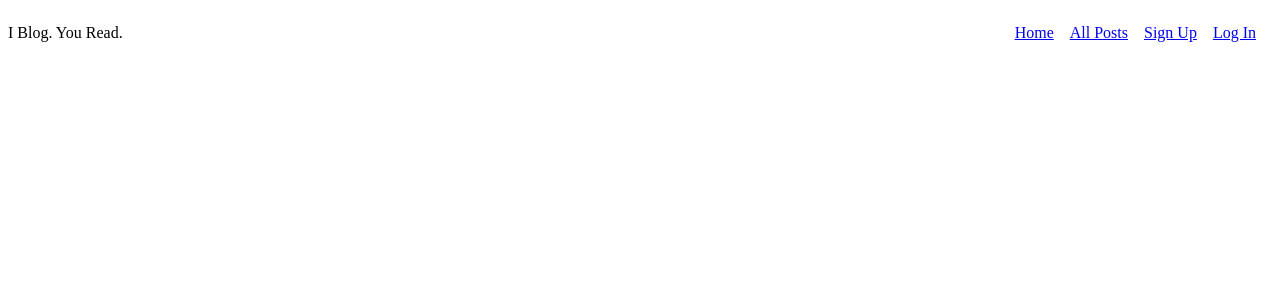
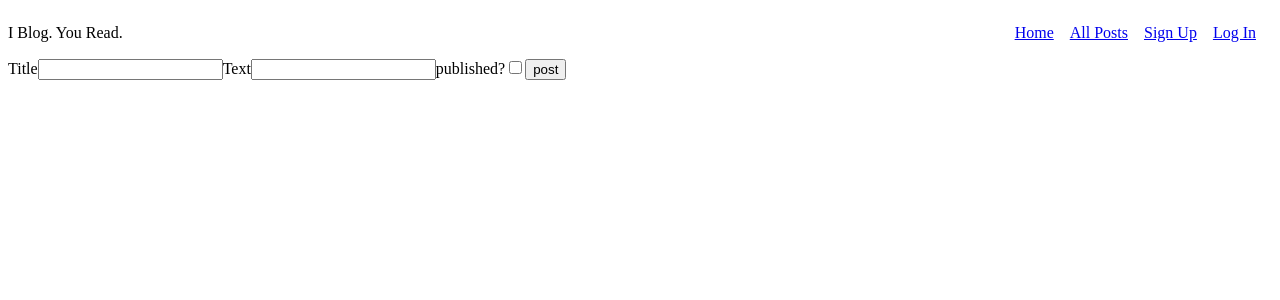
Before and after one commit to ajhanson22227/blog-view, a React (Create React App) app: page /admin/post/create in a window 1280 px wide. Shown: the top 300 px of the page. Built offline with nearby package versions, Linux system fonts and the light colour scheme.

Commit message:
Create Comments and Post

```diff
--- a/src/App.js
+++ b/src/App.js
@@ -6,6 +6,7 @@ import PostsPage from './components/PostsPage/PostsPage';
 import Navbar from './components/Navbar/Navbar';
 import Register from './components/Register/Register';
 import Login from './components/Login/Login';
+import NewPost from './components/NewPost/NewPost';
 
 const App = () => {
 	const [user, setUser] = useState(null);
@@ -41,6 +42,11 @@ const App = () => {
 					exact
 					component={() => <Login setUser={setUser} />}
 				/>
+				<Route
+					path='/admin/post/create'
+					exact
+					component={() => <NewPost user={user} />}
+				/>
 			</Switch>
 		</div>
 	);
--- a/src/components/HomePage/FeedPost.css
+++ b/src/components/HomePage/FeedPost.css
@@ -16,6 +16,7 @@
 
 .container a {
 	text-decoration: none;
+	color: black;
 }
 .container a:visited {
 	color: black;
@@ -27,5 +28,5 @@
 .feedpost-info {
 	display: flex;
 	flex-direction: row;
-	justify-content: space-between;
+	justify-content: center;
 }
--- a/src/components/HomePage/FeedPost.js
+++ b/src/components/HomePage/FeedPost.js
@@ -9,9 +9,6 @@ const FeedPost = (props) => {
 				<div className='feedpost-center'>{props.post.title}</div>
 				<div className='feedpost-center'>{props.post.text}</div>
 				<div className='feedpost-info'>
-					<div className='feedpost-center'>
-						{props.post.comments} comments
-					</div>
 					<div className='feedpost-center'>{props.post.date}</div>
 				</div>
 			</span>
--- a/src/components/Navbar/Navbar.js
+++ b/src/components/Navbar/Navbar.js
@@ -36,6 +36,13 @@ const Navbar = ({ user, setUser }) => {
 			<li>
 				<Link to='/posts'>All Posts</Link>
 			</li>
+			{user !== null ? (
+				user.status === 'admin' ? (
+					<li>
+						<Link to='/admin/post/create'>New Post</Link>
+					</li>
+				) : null
+			) : null}
 			<li>
 				<Link to='/' onClick={logout}>
 					Log Out
--- /dev/null
+++ b/src/components/NewPost/NewPost.js
@@ -0,0 +1,46 @@
+import React from 'react';
+import { useHistory } from 'react-router-dom';
+
+const NewPost = ({ user }) => {
+	let history = useHistory();
+	const createPost = async (data) => {
+		await fetch('http://localhost:3000/api/posts/create', {
+			method: 'post',
+			body: JSON.stringify(data),
+			headers: {
+				'Content-Type': 'application/json',
+				'auth-token': user.token,
+			},
+		}).then(setTimeout(() => history.push('/'), 1000));
+	};
+
+	const handleSubmit = (event) => {
+		event.preventDefault();
+		const post = {
+			title: event.target[0].value,
+			text: event.target[1].value,
+			published: event.target[2].checked,
+		};
+		createPost(post);
+	};
+
+	return (
+		<form onSubmit={handleSubmit}>
+			<label>
+				Title
+				<input type='text' />
+			</label>
+			<label>
+				Text
+				<input type='text' />
+			</label>
+			<label>
+				published?
+				<input type='checkbox' />
+			</label>
+			<input type='submit' value='post' />
+		</form>
+	);
+};
+
+export default NewPost;
--- a/src/components/PostPage/Post.js
+++ b/src/components/PostPage/Post.js
@@ -4,7 +4,7 @@ import Comment from './Comment';
 import './Post.css';
 
 const Post = (props) => {
-	const { _id, title, text, date, comments } = props.post;
+	const { _id, title, text, date } = props.post;
 	const commentList = useCommentList(_id);
 	const history = useHistory();
 
@@ -19,7 +19,7 @@ const Post = (props) => {
 				'Content-Type': 'application/json',
 				'auth-token': props.user.token,
 			},
-		}).then(history.push('/'));
+		}).then(setTimeout(() => history.push('/'), 1000));
 	};
 
 	const handleSubmit = async (event) => {
@@ -53,7 +53,6 @@ const Post = (props) => {
 				<div className='post-title'>{title}</div>
 				<div className='post-text'>{text}</div>
 				<div className='post-text'>{date}</div>
-				<div className='post-text'>{comments} comments</div>
 				{admingLoggedIn ? (
 					<div onClick={deletePost}>Delete Post</div>
 				) : null}
--- a/src/index.js
+++ b/src/index.js
@@ -1,7 +1,6 @@
 /*
 	TODO:
-		Add Comment input to Post page
-		Add Delete Post option for Admins
+		Add Create post for admin
 		Move fetch calls to a unique file
 		Style
 */
```
